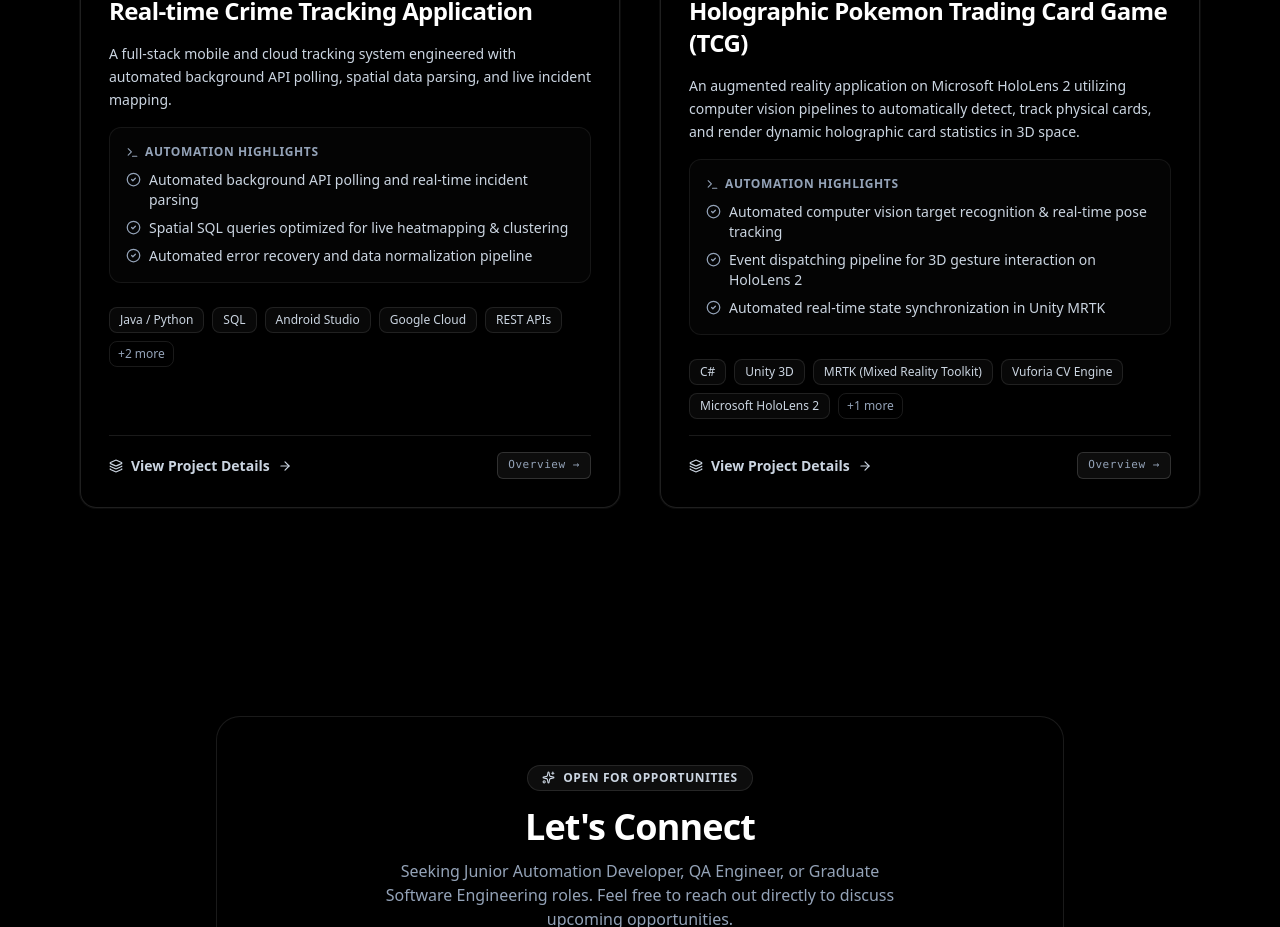
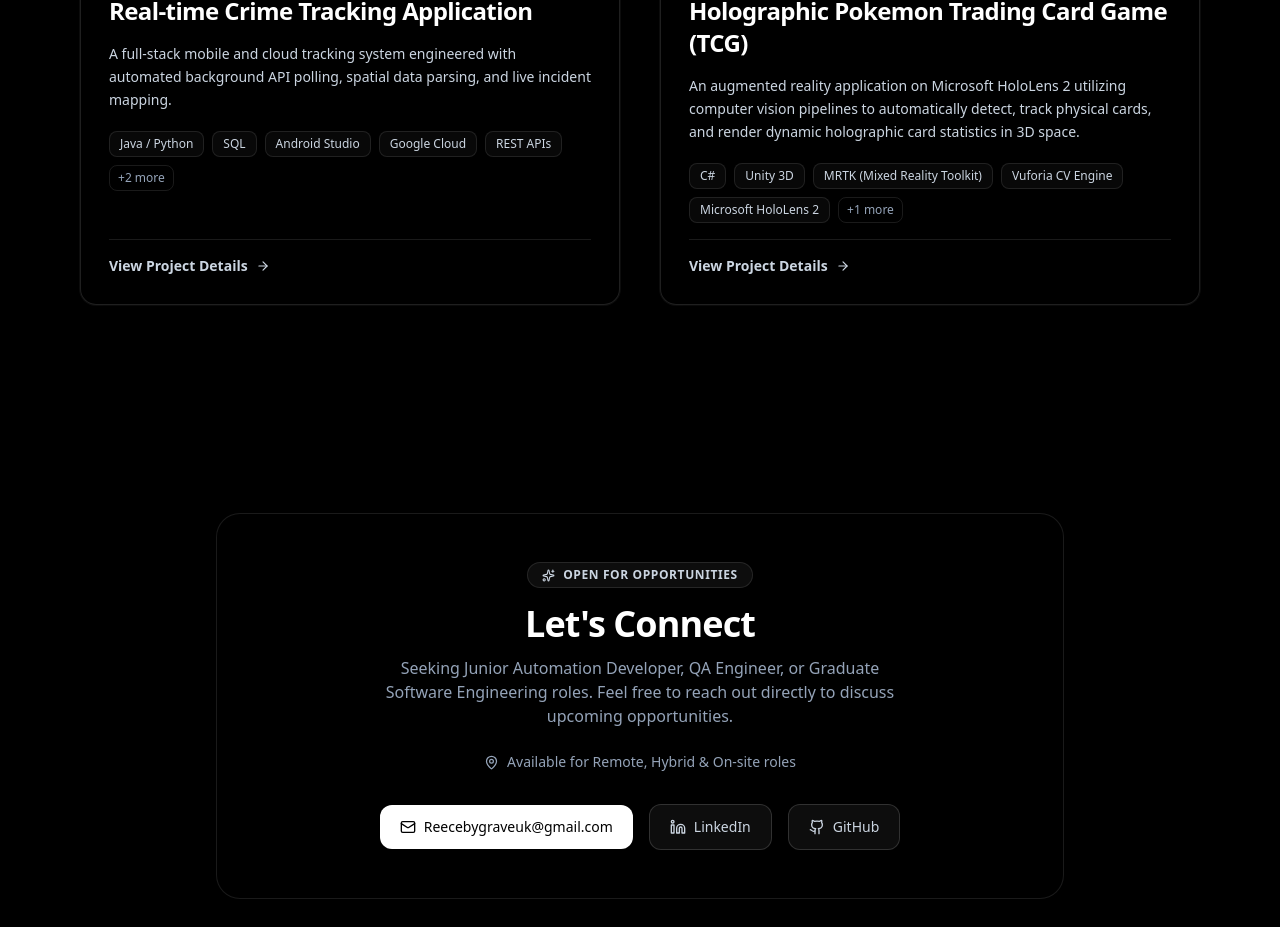
Before and after one commit to Reece-Bygrave/portfolio-reecebygrave, a React (Create React App) app: page / in a window 1280 px wide. Shown: the part 1460-2387 px from the top of the page. Built offline with nearby package versions, Linux system fonts and the light colour scheme.

Commit message:
project card update

```diff
--- a/src/components/Grid.jsx
+++ b/src/components/Grid.jsx
@@ -1,6 +1,6 @@
 import React, { useState } from "react";
 import { Link } from "react-router-dom";
-import { Terminal, CheckCircle2, Sparkles, ArrowUpRight, ArrowRight, Layers } from "lucide-react";
+import { Sparkles, ArrowUpRight, ArrowRight } from "lucide-react";
 import { projects } from "../data/projectsData";
 import { useTheme } from "../context/ThemeContext";
 
@@ -116,51 +116,12 @@ const Grid = () => {
                   {p.description}
                 </p>
 
-                {/* Key Automation Highlights */}
-                <div
-                  className="rounded-xl p-3.5 sm:p-4 border transition-colors duration-500"
-                  style={{
-                    backgroundColor: isHovered
-                      ? isDark
-                        ? "rgba(255, 255, 255, 0.04)"
-                        : "rgba(0, 0, 0, 0.03)"
-                      : isDark
-                      ? "rgba(255, 255, 255, 0.015)"
-                      : "rgba(0, 0, 0, 0.015)",
-                    borderColor: isHovered
-                      ? isDark
-                        ? "rgba(255, 255, 255, 0.2)"
-                        : "rgba(148, 163, 184, 0.4)"
-                      : isDark
-                      ? "rgba(255, 255, 255, 0.07)"
-                      : "rgba(226, 232, 240, 0.8)"
-                  }}
-                >
-                  <div className="flex items-center gap-1.5 text-xs font-bold uppercase tracking-wider text-slate-500 dark:text-slate-400 mb-2.5">
-                    <Terminal size={13} />
-                    <span>Automation Highlights</span>
-                  </div>
-
-                  <ul className="space-y-2">
-                    {p.automationHighlights.map((point, idx) => (
-                      <li key={idx} className="flex items-start gap-2 text-xs sm:text-sm text-slate-700 dark:text-slate-300">
-                        <CheckCircle2
-                          size={15}
-                          className="mt-0.5 shrink-0 text-slate-500 dark:text-slate-400 transition-colors duration-500"
-                        />
-                        <span>{point}</span>
-                      </li>
-                    ))}
-                  </ul>
-                </div>
-
                 {/* Tech Stack Pills */}
-                <div className="pt-2">
-                  <div className="flex flex-wrap gap-2">
+                <div className="flex flex-wrap gap-2 pt-1">
                   {p.tech.slice(0, 5).map((t, idx) => (
                     <span
                       key={idx}
-                        className="text-xs font-medium px-2.5 py-1 rounded-lg border border-slate-200 dark:border-white/10 text-slate-700 dark:text-slate-300 bg-slate-50 dark:bg-white/[0.03] transition-all duration-500"
+                      className="text-xs font-medium px-2.5 py-1 rounded-lg border border-slate-200 dark:border-white/10 text-slate-700 dark:text-slate-300 bg-slate-50 dark:bg-white/[0.03] transition-colors duration-500"
                     >
                       {t}
                     </span>
@@ -171,21 +132,15 @@ const Grid = () => {
                     </span>
                   )}
                 </div>
-                </div>
 
                 {/* Footer Action Link */}
                 <div className="pt-4 mt-auto border-t border-slate-200 dark:border-white/10 flex items-center justify-between">
                   <span className="inline-flex items-center gap-2 text-xs sm:text-sm font-semibold text-slate-700 dark:text-slate-300 group-hover:text-black dark:group-hover:text-white transition-colors duration-500">
-                    <Layers size={14} />
                     <span>View Project Details</span>
                     <ArrowRight
                       size={14}
                       className="transform group-hover:translate-x-1.5 transition-transform duration-500"
                     />
-                  </span>
-
-                  <span className="text-[11px] font-mono px-2.5 py-1 rounded-md border border-slate-200 dark:border-white/15 text-slate-600 dark:text-slate-400 group-hover:text-black dark:group-hover:text-white bg-slate-50 dark:bg-white/5 tracking-wider transition-all duration-500">
-                    Overview →
                   </span>
                 </div>
 
```
Lines whose indentation alone changed are shown as unchanged.
